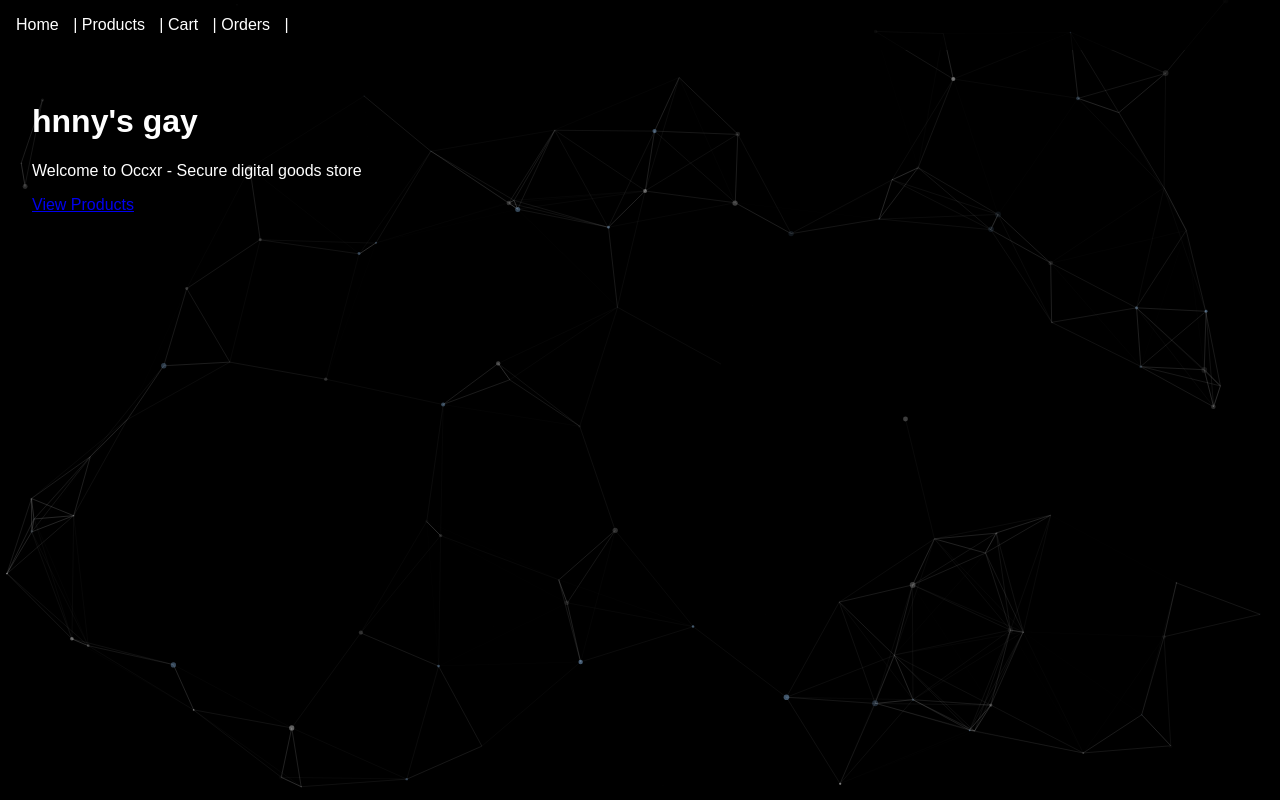
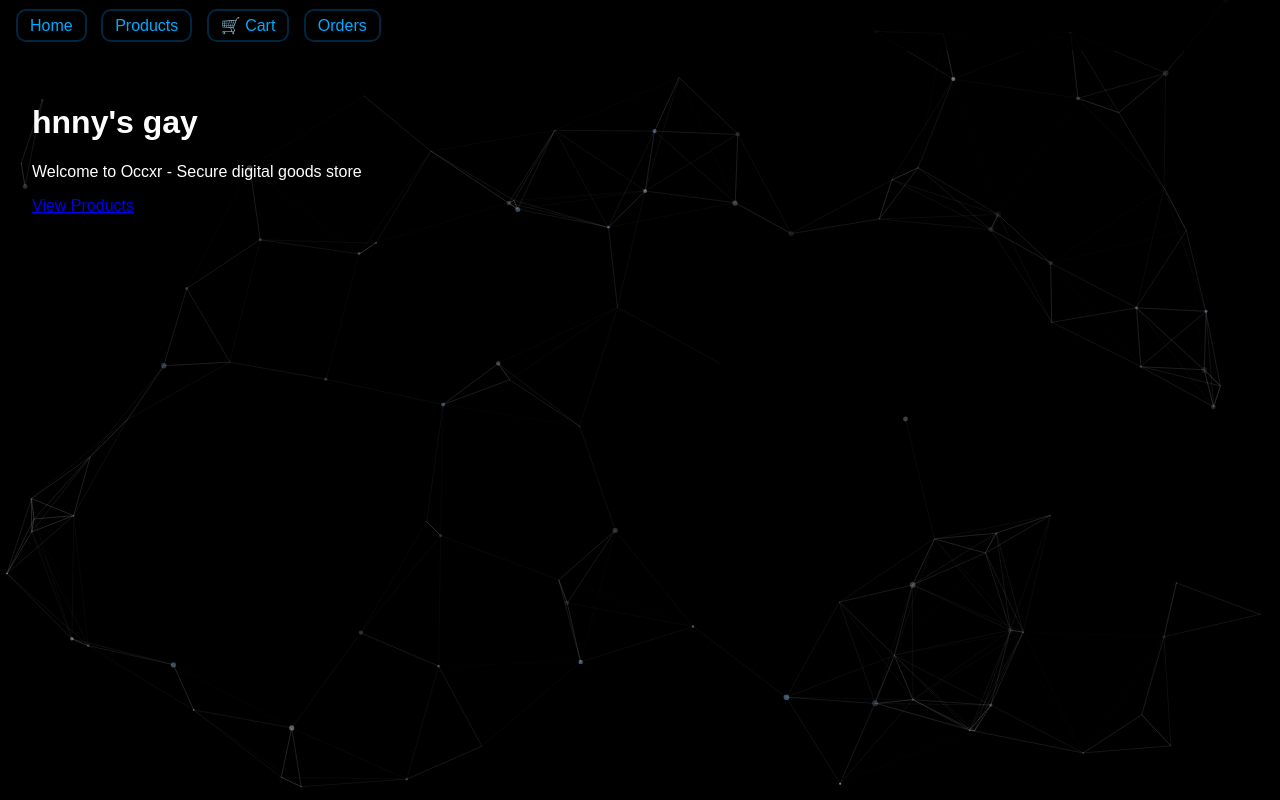
Before and after one commit to Occxr/occur-site, a Flask app: page / in a window 1280 px wide. Run offline with Flask 3, Linux system fonts and the light colour scheme; the visitor is signed in with stand-in values (Sample User, id 1); some libraries are stand-ins or nearby versions.

Commit message:
Add outlined nav style and cart icon

```diff
--- a/app/static/css/style.css
+++ b/app/static/css/style.css
@@ -32,3 +32,17 @@
   position: relative;
   z-index: 1;
 }
+
+.nav-link, .btn, .nav a {
+  border: 2px solid rgba(0, 153, 255, 0.25);
+  padding: 6px 12px;
+  border-radius: 10px;
+  color: #00aaff;
+  text-decoration: none;
+  margin-right: 10px;
+  transition: background 0.2s ease;
+}
+
+.nav-link:hover, .btn:hover, .nav a:hover {
+  background-color: rgba(0, 153, 255, 0.05);
+}
--- a/app/templates/base.html
+++ b/app/templates/base.html
@@ -7,23 +7,29 @@
 </head>
 <body>
     <div id="particles-js"></div>
+
     <nav style="position: relative; z-index: 1;">
-        <a href="{{ url_for('main.home') }}">Home</a> |
-        <a href="{{ url_for('main.products') }}">Products</a> |
+        <a class="nav-link" href="{{ url_for('main.home') }}">Home</a>
+        <a class="nav-link" href="{{ url_for('main.products') }}">Products</a>
+
         {% if current_user.is_authenticated %}
-            <a href="{{ url_for('main.cart') }}">Cart</a> |
+            <a class="nav-link" href="{{ url_for('main.cart') }}">🛒 Cart</a>
+
             {% if current_user.is_admin %}
-                <a href="{{ url_for('main.add_product') }}">Add Product</a> |
+                <a class="nav-link" href="{{ url_for('main.add_product') }}">Add Product</a>
             {% endif %}
-            <a href="{{ url_for('main.orders') }}">Orders</a> |
+
+            <a class="nav-link" href="{{ url_for('main.orders') }}">Orders</a>
         {% else %}
-            <a href="{{ url_for('auth.login') }}">Login</a> |
-            <a href="{{ url_for('auth.register') }}">Sign Up</a> |
+            <a class="nav-link" href="{{ url_for('auth.login') }}">Login</a>
+            <a class="nav-link" href="{{ url_for('auth.register') }}">Sign Up</a>
         {% endif %}
     </nav>
+
     <main>
         {% block content %}{% endblock %}
     </main>
+
     <script src="https://cdn.jsdelivr.net/npm/particles.js@2.0.0/particles.min.js"></script>
     <script src="{{ url_for('static', filename='js/particles-init.js') }}"></script>
 </body>
```
